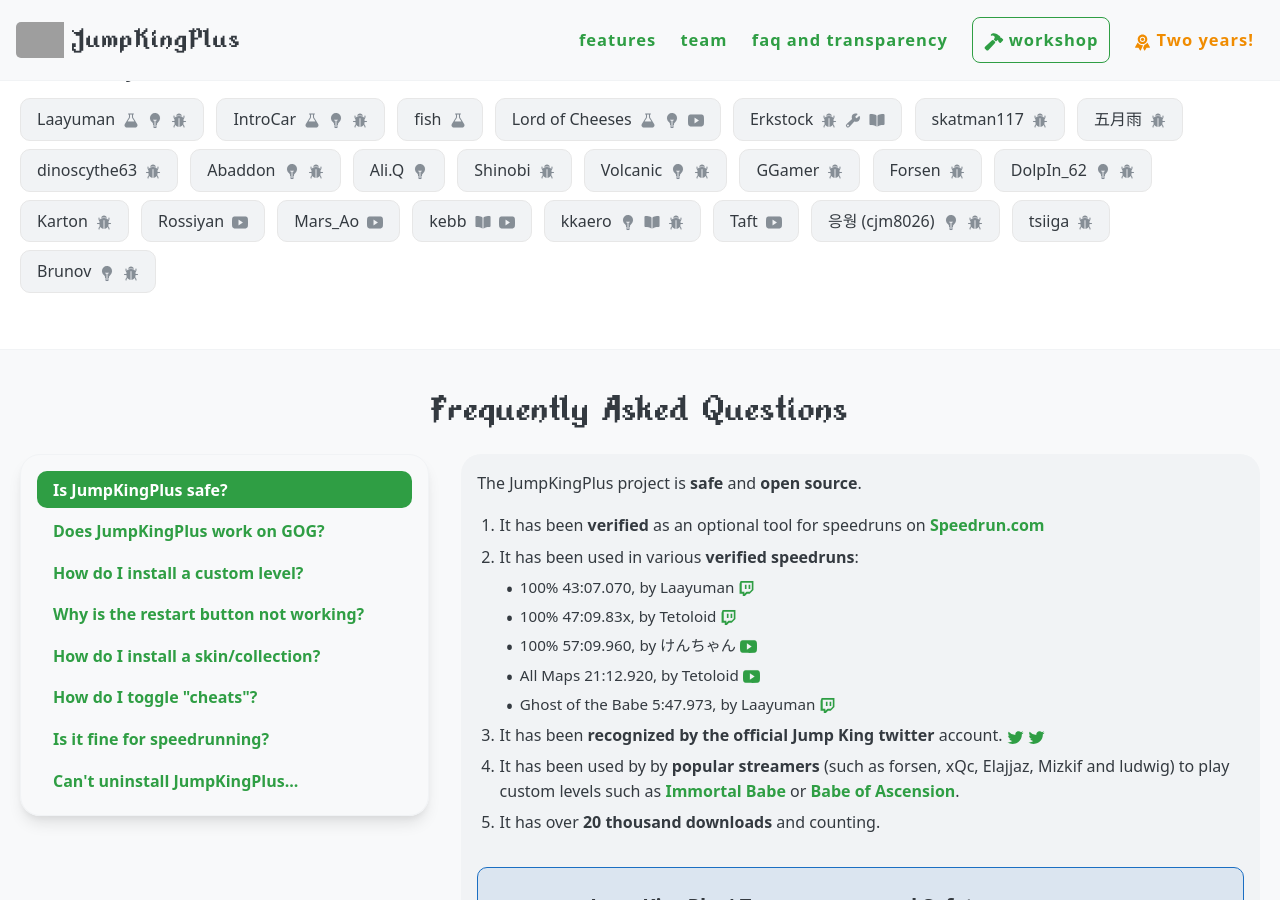
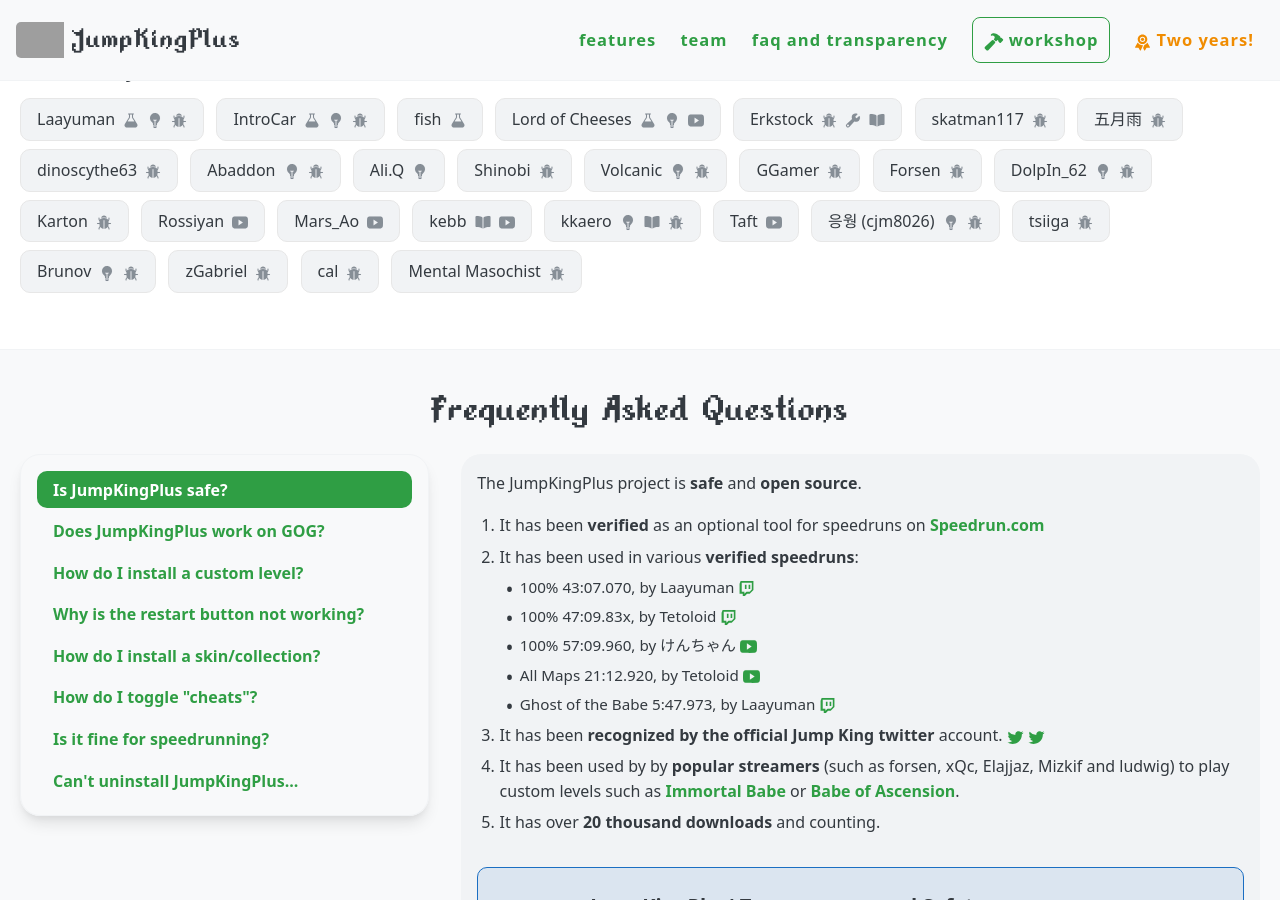
Before and after one commit to YutaGoto/JumpKingPlus.github.io, a Jekyll site: the page built from index.html, in a window 1280 px wide and 900 px high, scrolled down 2308 px. Built offline with Jekyll 4.4.1, drawn with Linux system fonts in a browser that asks for light colours; the list of posts is cut into pages by our own code; grey boxes are pictures that could not be loaded.

Commit message:
Forgor contributors

```diff
--- a/_data/contributors.json
+++ b/_data/contributors.json
@@ -95,6 +95,18 @@
         {
             "name": "Brunov",
             "contribute": ["Feature idea", "Bug catcher"]
+        },
+        {
+            "name": "zGabriel",
+            "contribute": ["Bug catcher"]
+        },
+        {
+            "name": "cal",
+            "contribute": ["Bug catcher"]
+        },
+        {
+            "name": "Mental Masochist",
+            "contribute": ["Bug catcher"]
         }
     ]
 }
```
